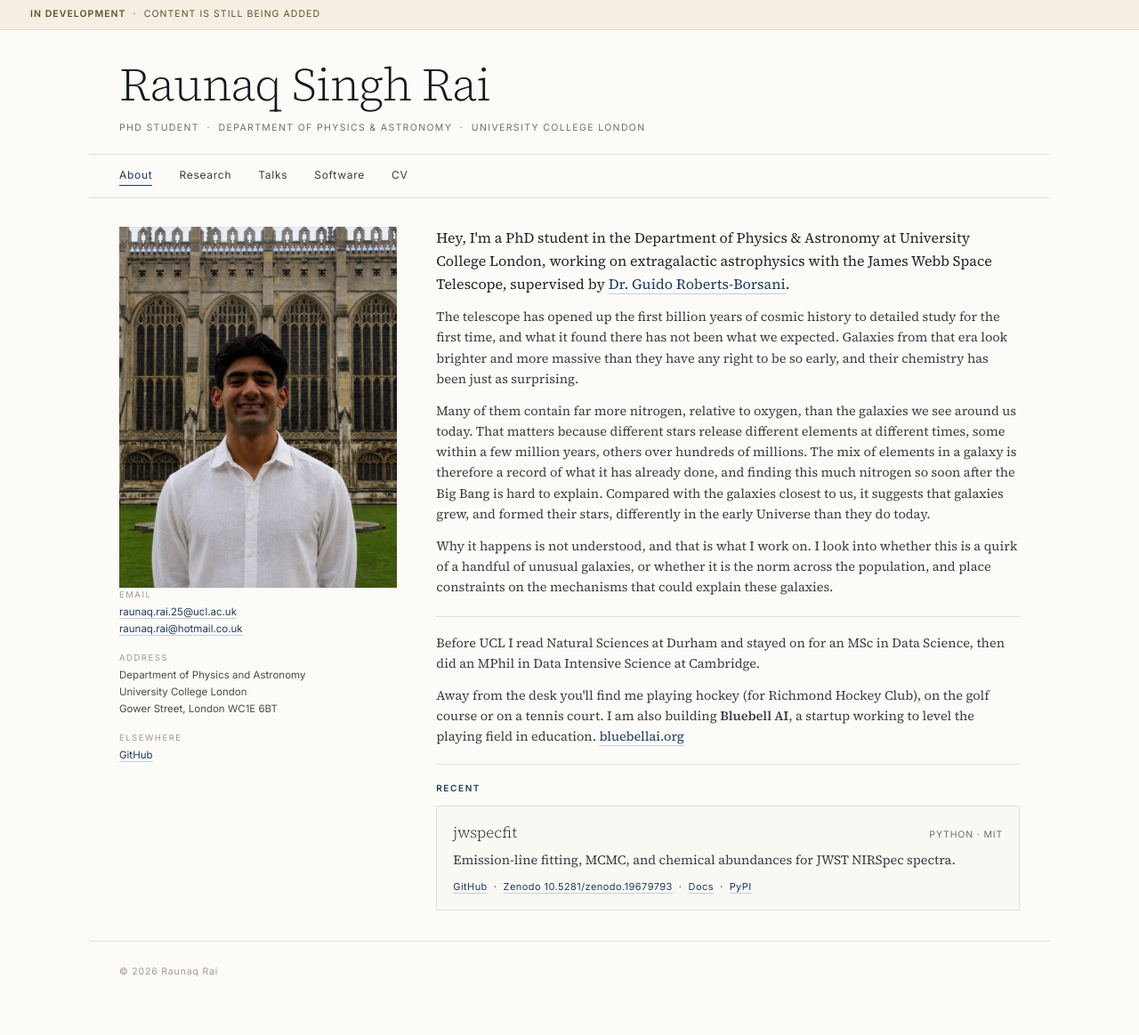
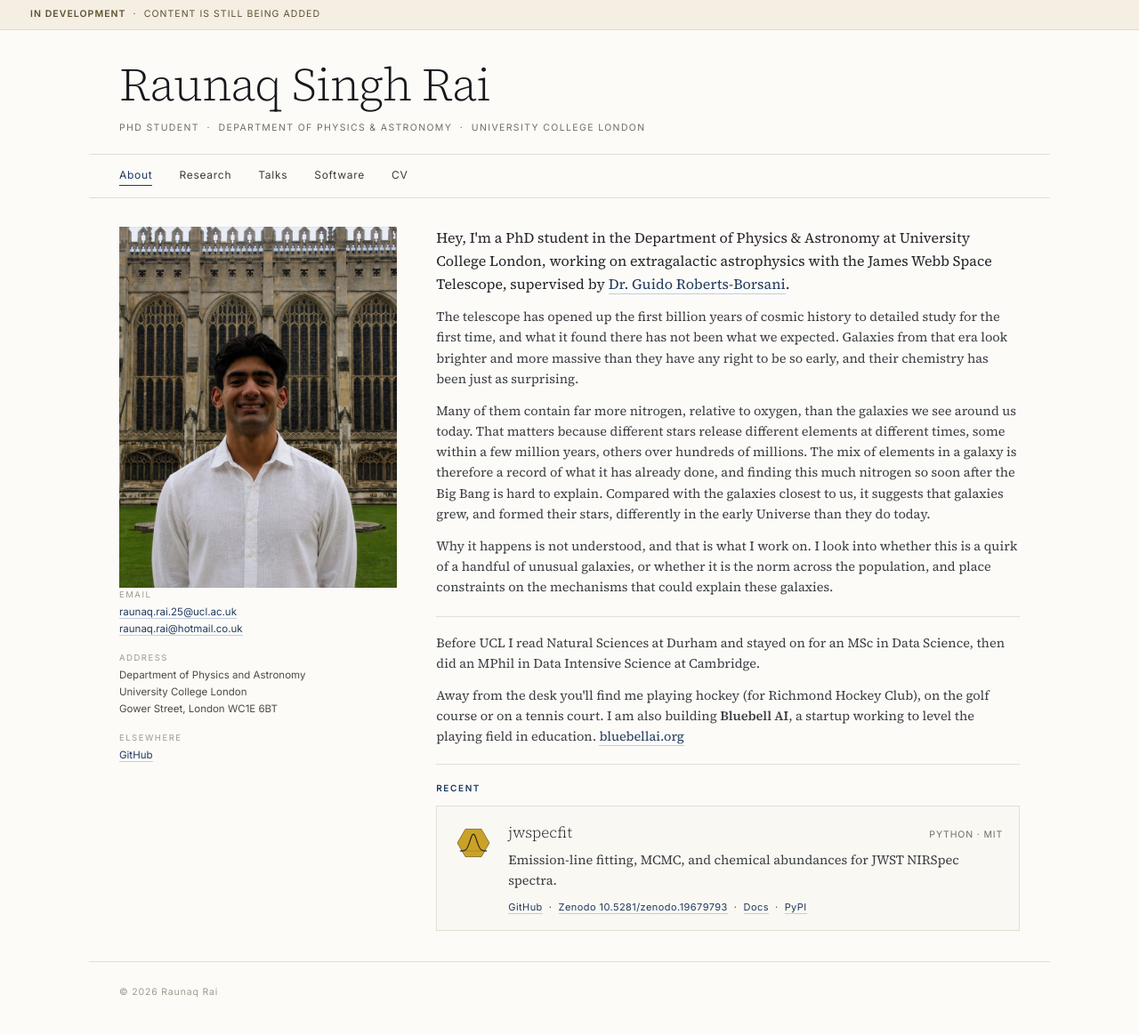
Before and after one commit to raunaq-rai/raunaq-rai.github.io, a Jekyll site: the page built from index.html, in a window 1280 px wide. Shown: the whole page at 89% size. Built offline with Jekyll 4.4.1, drawn with Linux system fonts in a browser that asks for light colours; before the commit the page ends 1141 px from its top, so only the background shows below that.

Commit message:
Show the jwspecfit logo beside its entry

```diff
--- a/_data/software.yml
+++ b/_data/software.yml
@@ -1,4 +1,5 @@
 - name: jwspecfit
+  logo: /assets/img/jwspecfit-logo.svg
   tagline: Emission-line fitting, MCMC, and chemical abundances for JWST NIRSpec spectra.
   meta: Python · MIT
   description: >-
--- a/_includes/software-card.html
+++ b/_includes/software-card.html
@@ -1,5 +1,9 @@
 {% assign item = include.item %}
-<div class="card">
+<div class="card{% if item.logo %} card-has-logo{% endif %}">
+  {% if item.logo %}
+    <img class="card-logo" src="{{ item.logo }}" width="46" height="46" alt="" aria-hidden="true">
+  {% endif %}
+  <div class="card-main">
     <div class="card-head">
       <span class="card-title">{{ item.name }}</span>
       <span class="card-meta">{{ item.meta }}</span>
@@ -14,3 +18,4 @@
       {% endfor %}
     </div>
   </div>
+</div>
--- a/assets/css/style.css
+++ b/assets/css/style.css
@@ -161,6 +161,9 @@ p { margin: 0 0 13px; }
   white-space: nowrap;
 }
 .card-links { font-family: var(--sans); font-size: 11px; letter-spacing: 0.04em; color: var(--accent); }
+.card-has-logo { display: flex; gap: 16px; align-items: flex-start; }
+.card-logo { width: 46px; height: 46px; flex: none; display: block; margin-top: 2px; }
+.card-main { flex: 1; min-width: 0; }
 
 /* Under-construction block */
 .placeholder {
```
Also changed, not shown: assets/img/jwspecfit-logo.svg (added). Lines whose indentation alone changed are shown as unchanged.
